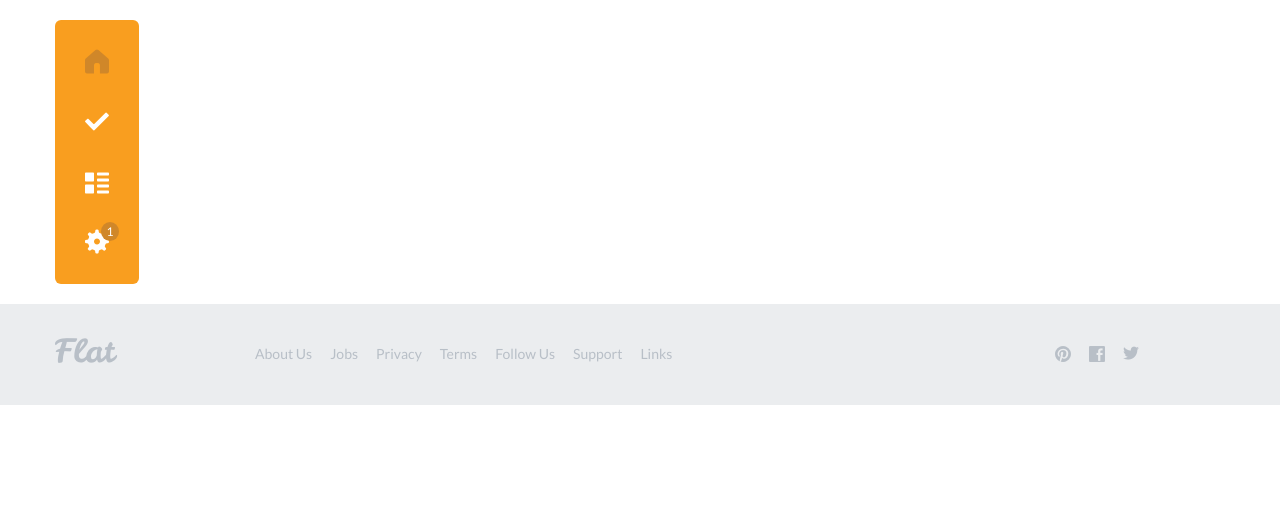
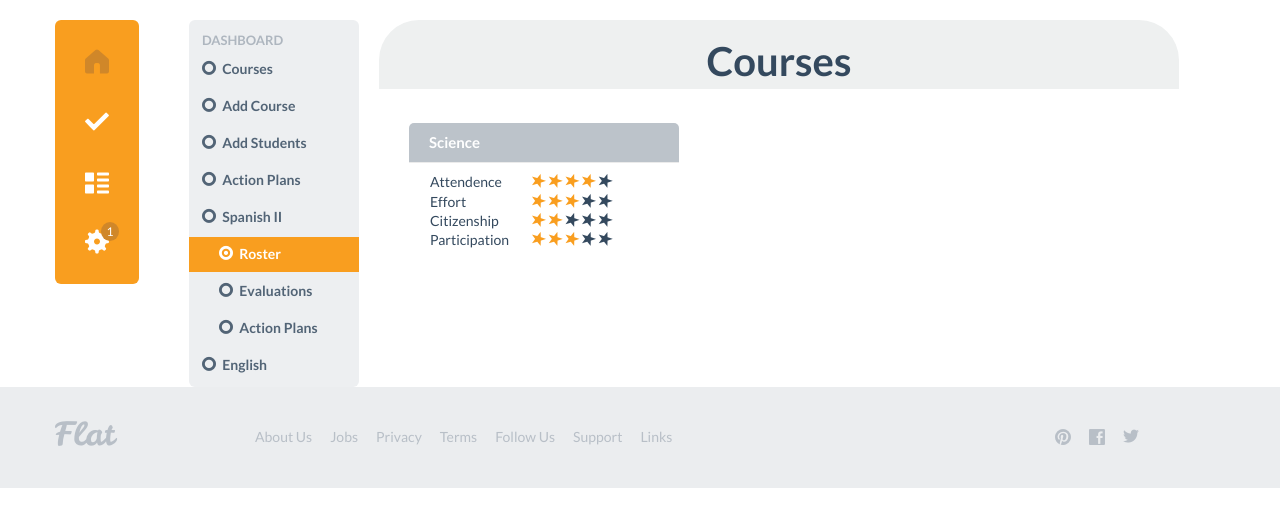
Before and after one commit to JackMcGrath/Zerebral-Rewards, a Django app: template zerebralweb/templates/teachers/dashboard.html in a window 1280 px wide. Shown: the part 80-607 px from the top of the page. Run offline with Django 3.2, Linux system fonts and the light colour scheme; the template is opened without the code that fills it, so the values that code supplies are empty; some libraries are stand-ins or nearby versions.

Commit message:
moved courses navbar into partial template

```diff
--- /dev/null
+++ b/zerebralweb/templates/teachers/courses/parial_courses_navigation.html
@@ -0,0 +1,59 @@
+<div class="span2">
+    <ul class="nav nav-list nav-list-vivid">
+        <li class="nav-header">Dashboard</li>
+        <li>
+          <a href="#fakelink">
+              <span class="fui-radio-unchecked">&nbsp;</span>
+            Courses
+          </a>
+        </li>
+        <li>
+          <a href="#fakelink">
+              <span class="fui-radio-unchecked">&nbsp;</span>
+            Add Course
+          </a>
+        </li>
+        <li>
+          <a href="#fakelink">
+              <span class="fui-radio-unchecked">&nbsp;</span>
+            Add Students
+          </a>
+        </li>
+        <li>
+          <a href="#fakelink">
+              <span class="fui-radio-unchecked">&nbsp;</span>
+            Action Plans
+          </a>
+        </li>
+        <li>
+          <a href="#fakelink">
+              <span class="fui-radio-unchecked">&nbsp;</span>
+            Spanish II
+          </a>
+        </li>
+        <li class='active'>
+          <a href="#fakelink" class='nav-sub-link'>
+              <span class="fui-radio-checked">&nbsp;</span>
+            Roster
+          </a>
+        </li>
+        <li>
+          <a href="#fakelink" class='nav-sub-link'>
+              <span class="fui-radio-unchecked">&nbsp;</span>
+            Evaluations
+          </a>
+        </li>
+        <li>
+          <a href="#fakelink" class='nav-sub-link'>
+              <span class="fui-radio-unchecked">&nbsp;</span>
+            Action Plans
+          </a>
+        </li>
+        <li>
+          <a href="#fakelink">
+              <span class="fui-radio-unchecked">&nbsp;</span>
+            English
+          </a>
+        </li>
+    </ul>
+</div>
--- a/zerebralweb/templates/teachers/dashboard.html
+++ b/zerebralweb/templates/teachers/dashboard.html
@@ -2,4 +2,75 @@
 
 {% block content %}
 
+    <div class="row">
+        {% include "teachers/courses/parial_courses_navigation.html" %}
+
+        <div class="span8 student-overview" >
+             <div class="row text-center student-overview-header">
+                <div class="6">
+                    <h3>Courses</h3>
+                </div>
+            </div>
+
+            <br/><br/>
+            <div class="student-overview-assessment row">
+                <div class="span3">
+                    <div class="right">
+                        <h3 class="popover-title">Science</h3>
+                        <div class="popover-content">
+                            <table>
+                                <tr>
+                                    <td width="100">Attendence</td>
+                                    <td>
+                                        <span class="fui-star-2 text-primary"></span>
+                                        <span class="fui-star-2 text-primary"></span>
+                                        <span class="fui-star-2 text-primary"></span>
+                                        <span class="fui-star-2 text-primary"></span>
+                                        <span class="fui-star-2"></span>
+                                    </td>
+                                </tr>
+                                <tr>
+                                    <td width="100">Effort</td>
+                                    <td>
+                                        <span class="fui-star-2 text-primary"></span>
+                                        <span class="fui-star-2 text-primary"></span>
+                                        <span class="fui-star-2 text-primary"></span>
+                                        <span class="fui-star-2"></span>
+                                        <span class="fui-star-2"></span>
+                                    </td>
+                                </tr>
+                                <tr>
+                                    <td width="100">Citizenship</td>
+                                    <td>
+                                        <span class="fui-star-2 text-primary"></span>
+                                        <span class="fui-star-2 text-primary"></span>
+                                        <span class="fui-star-2"></span>
+                                        <span class="fui-star-2"></span>
+                                        <span class="fui-star-2"></span>
+                                    </td>
+                                </tr>
+                                <tr>
+                                    <td width="100">Participation</td>
+                                    <td>
+                                        <span class="fui-star-2 text-primary"></span>
+                                        <span class="fui-star-2 text-primary"></span>
+                                        <span class="fui-star-2 text-primary"></span>
+                                        <span class="fui-star-2"></span>
+                                        <span class="fui-star-2"></span>
+                                    </td>
+                                </tr>
+                            </table>
+                        </div>
+                    </div>
+                </div>
+
+                <div class="span1">
+
+                </div>
+            </div>
+
+        </div>
+    </div>
+
+
 {% endblock %}
```
Also changed, not shown: zerebralweb/templates/teachers/courses/course_roster.html (+4 -60 lines).
